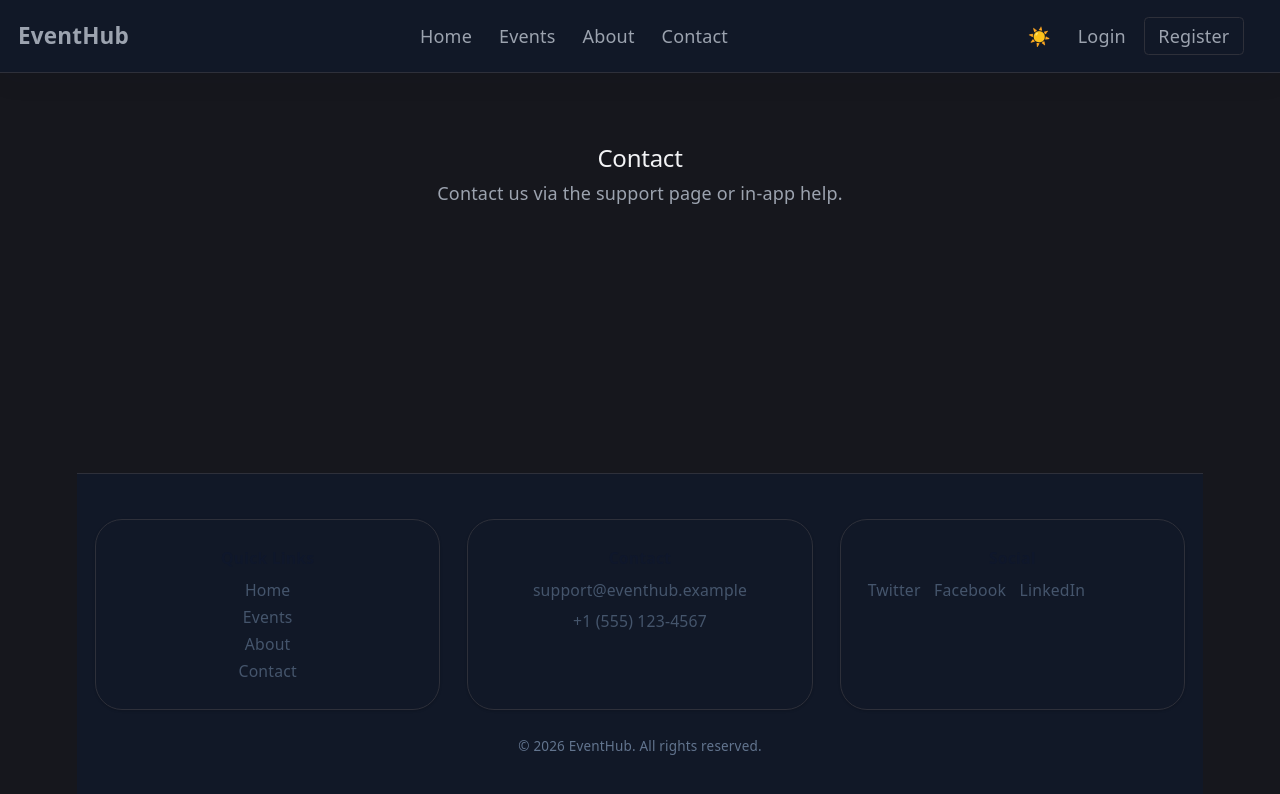
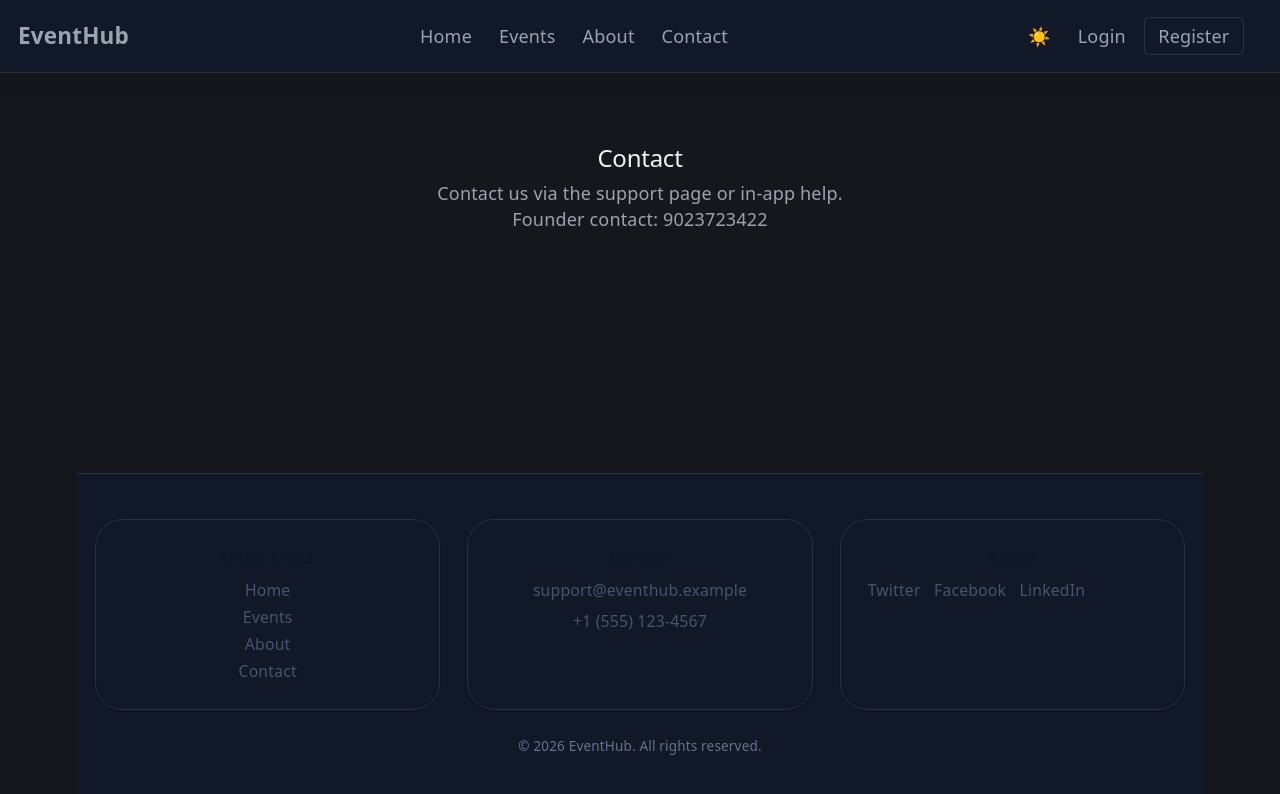
Before and after one commit to HemilChanlwala/EventHub, a React (Vite) app: page /contact in a window 1280 px wide. Shown: the top 794 px of the page. Built offline with nearby package versions, Linux system fonts and the light colour scheme; no server answers; the database is empty.

Commit message:
ui change

```diff
--- a/src/pages/Contact.jsx
+++ b/src/pages/Contact.jsx
@@ -2,6 +2,7 @@ const Contact = () => (
   <div className="max-w-7xl mx-auto p-8">
     <h2 className="text-3xl font-semibold">Contact</h2>
     <p className="mt-4">Contact us via the support page or in-app help.</p>
+    <p className="mt-2">Founder contact: 9023723422</p>
   </div>
 )
 
```
